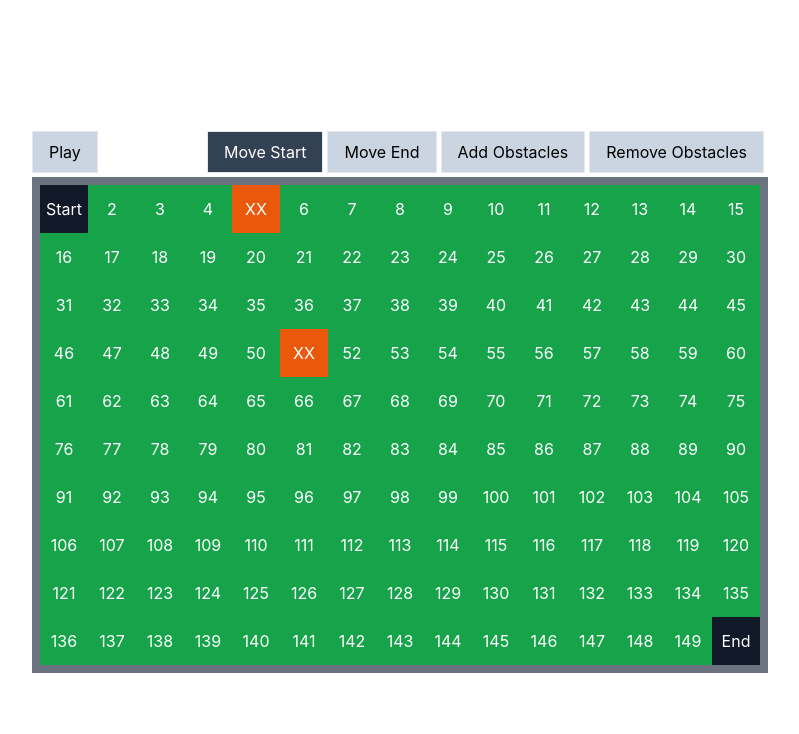
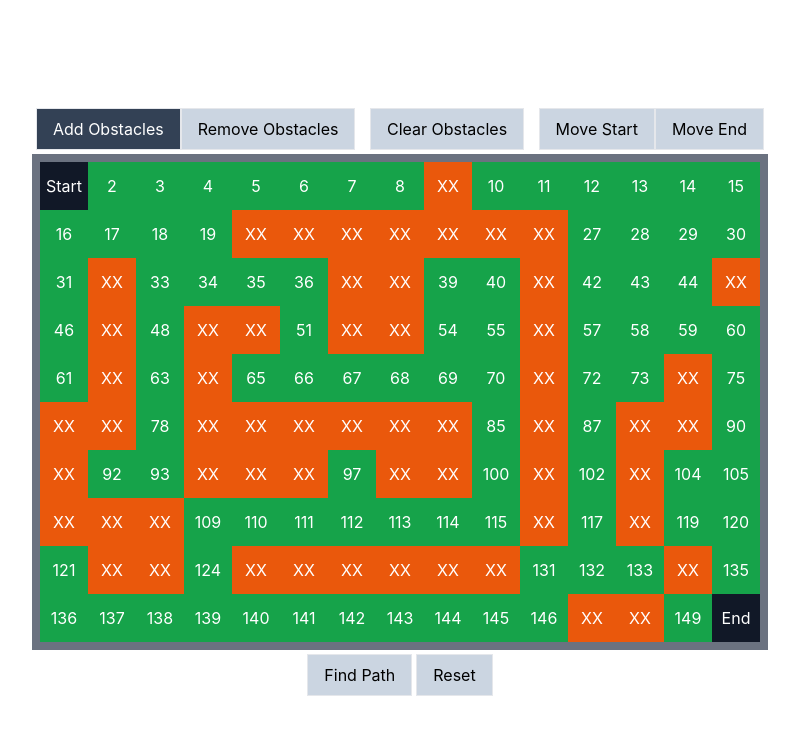
Before and after one commit to niloy143/find-the-shortest-path, a React (Create React App) app: page / in a window 1280 px wide. Shown: the top 734 px of the page, without its empty margins (240-1039 px from the left). Built offline with nearby package versions, Linux system fonts and the light colour scheme.

Commit message:
default values

```diff
--- a/src/components/Home.js
+++ b/src/components/Home.js
@@ -11,37 +11,81 @@ const selects = {
   },
 };
 
+const defaults = {
+  grid: [10, 15],
+  start: [0, 0],
+  end: [9, 14],
+  obstacles: JSON.parse(
+    "[[2,1],[3,1],[4,1],[5,1],[5,0],[6,0],[7,0],[7,1],[8,1],[8,2],[8,4],[8,5],[6,5],[6,4],[6,3],[5,3],[4,3],[3,3],[3,4],[3,6],[3,7],[2,7],[2,6],[1,6],[1,5],[1,4],[1,7],[1,8],[1,9],[1,10],[2,10],[3,10],[4,10],[5,10],[5,8],[6,8],[6,7],[8,9],[7,10],[7,12],[6,12],[5,12],[5,13],[4,13],[2,14],[7,2],[5,4],[5,5],[5,6],[5,7],[6,10],[9,12],[8,13],[0,8],[9,11],[8,8],[8,6],[8,7]]"
+  ),
+  path: [],
+  select: selects.obstacle.add,
+  isClicked: false,
+};
+
 export default function Home() {
-  const [grid, setGrid] = useState([10, 15]);
-  const [start, setStart] = useState([0, 0]);
-  const [end, setEnd] = useState([9, 14]);
-  const [select, setSelect] = useState(selects.start);
-  const [obstacles, setObstacles] = useState([
-    [0, 4],
-    [3, 5],
-  ]);
-  const [path, setPath] = useState([]);
-  const [isClicked, setIsClicked] = useState(false);
+  const [grid, setGrid] = useState(defaults.grid);
+  const [start, setStart] = useState(defaults.start);
+  const [end, setEnd] = useState(defaults.end);
+  const [select, setSelect] = useState(defaults.select);
+  const [obstacles, setObstacles] = useState(defaults.obstacles);
+  const [path, setPath] = useState(defaults.path);
+  const [isClicked, setIsClicked] = useState(defaults.isClicked);
 
   const handlePlay = () => {
     setPath(shortestPath(grid, obstacles, start, end));
   };
 
+  const handleReset = () => {
+    setGrid(defaults.grid);
+    setStart(defaults.start);
+    setEnd(defaults.end);
+    setObstacles(defaults.obstacles);
+    setPath(defaults.path);
+    setSelect(defaults.select);
+    setIsClicked(defaults.isClicked);
+  };
+
   return (
     <div className="flex items-center justify-center h-[100vh] select-none">
       <div>
-        <div className="flex justify-between items-center">
+        <div>
+          <div className="flex justify-between items-center p-1 gap-1">
+            <div>
               <button
-            onClick={handlePlay}
+                onClick={() => {
+                  setSelect(selects.obstacle.add);
+                }}
                 className={`px-4 py-2 border ${
-              false
+                  select === selects.obstacle.add
                     ? "bg-slate-700 text-white"
                     : "bg-slate-300 hover:border-slate-700"
                 }`}
               >
-            Play
+                Add Obstacles
               </button>
-          <div className="flex items-center p-1 gap-1">
+              <button
+                onClick={() => {
+                  setSelect(selects.obstacle.remove);
+                }}
+                className={`px-4 py-2 border ${
+                  select === selects.obstacle.remove
+                    ? "bg-slate-700 text-white"
+                    : "bg-slate-300 hover:border-slate-700"
+                }`}
+              >
+                Remove Obstacles
+              </button>
+            </div>
+            <button
+              onClick={() => {
+                setObstacles([]);
+              }}
+              className={`px-4 py-2 border bg-slate-300 hover:border-slate-700`}
+            >
+              Clear Obstacles
+            </button>
+            <div>
               <button
                 onClick={() => {
                   setSelect(selects.start);
@@ -66,30 +110,7 @@ export default function Home() {
               >
                 Move End
               </button>
-            <button
-              onClick={() => {
-                setSelect(selects.obstacle.add);
-              }}
-              className={`px-4 py-2 border ${
-                select === selects.obstacle.add
-                  ? "bg-slate-700 text-white"
-                  : "bg-slate-300 hover:border-slate-700"
-              }`}
-            >
-              Add Obstacles
-            </button>
-            <button
-              onClick={() => {
-                setSelect(selects.obstacle.remove);
-              }}
-              className={`px-4 py-2 border ${
-                select === selects.obstacle.remove
-                  ? "bg-slate-700 text-white"
-                  : "bg-slate-300 hover:border-slate-700"
-              }`}
-            >
-              Remove Obstacles
-            </button>
+            </div>
           </div>
         </div>
         <div
@@ -122,7 +143,7 @@ export default function Home() {
                         ? "cursor-default " +
                           (isStart || isEnd ? "bg-gray-900" : "bg-orange-600")
                         : isPath
-                        ? "bg-lime-600"
+                        ? "bg-gray-600"
                         : "bg-green-600 hover:bg-green-700 cursor-pointer"
                     } text-white`}
                     onMouseDown={() => {
@@ -158,6 +179,20 @@ export default function Home() {
             </div>
           ))}
         </div>
+        <div className="pt-1 flex justify-center gap-1">
+          <button
+            onClick={handlePlay}
+            className={`px-4 py-2 border bg-slate-300 hover:border-slate-700`}
+          >
+            Find Path
+          </button>
+          <button
+            onClick={handleReset}
+            className={`px-4 py-2 border bg-slate-300 hover:border-slate-700`}
+          >
+            Reset
+          </button>
+        </div>
       </div>
     </div>
   );
```
Lines whose indentation alone changed are shown as unchanged.
